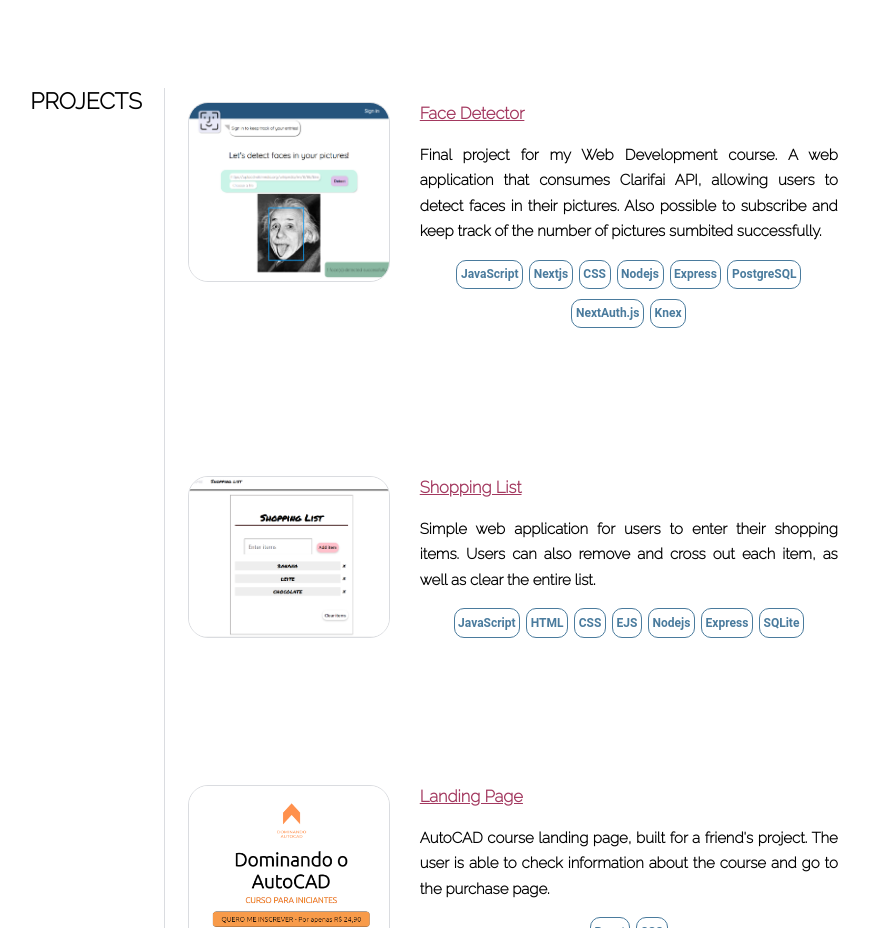
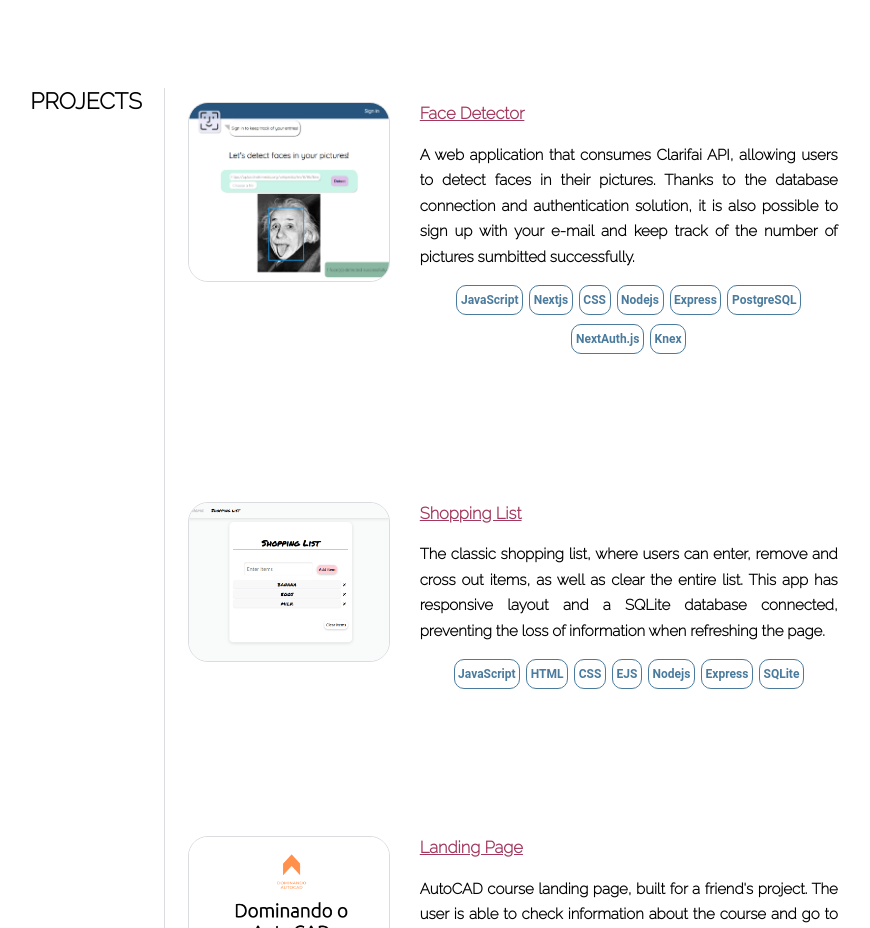
Before and after one commit to biancasehn/portfolio, a React (Create React App) app: page / in a window 1280 px wide. Shown: the part 1840-2768 px from the top of the page, without its empty margins (182-1052 px from the left). Built offline with nearby package versions, Linux system fonts and the light colour scheme.

Commit message:
improving description and updating image of the projects

```diff
--- a/src/constants/projects.js
+++ b/src/constants/projects.js
@@ -7,14 +7,14 @@ const PROJECTS = [
     name: "Face Detector",
     link: "https://facedetector.vercel.app/",
     image: faceDetector,
-    description: "Final project for my Web Development course. A web application that consumes Clarifai API, allowing users to detect faces in their pictures. Also possible to subscribe and keep track of the number of pictures sumbited successfully.",
+    description: "A web application that consumes Clarifai API, allowing users to detect faces in their pictures. Thanks to the database connection and authentication solution, it is also possible to sign up with your e-mail and keep track of the number of pictures sumbitted successfully.",
     techs: ["JavaScript","Nextjs", "CSS", "Nodejs", "Express", "PostgreSQL", "NextAuth.js", "Knex", ]
     },
     {
     name: "Shopping List",
     link: "https://shoppinglist-application-v2.herokuapp.com/",
     image: shoppingList,
-    description: "Simple web application for users to enter their shopping items. Users can also remove and cross out each item, as well as clear the entire list.",
+    description: "The classic shopping list, where users can enter, remove and cross out items, as well as clear the entire list. This app has responsive layout and a SQLite database connected, preventing the loss of information when refreshing the page.",
     techs: ["JavaScript","HTML", "CSS", "EJS", "Nodejs", "Express", "SQLite", ]
     },
     {
```
Also changed, not shown: src/assets/images/shopping_list.png.
